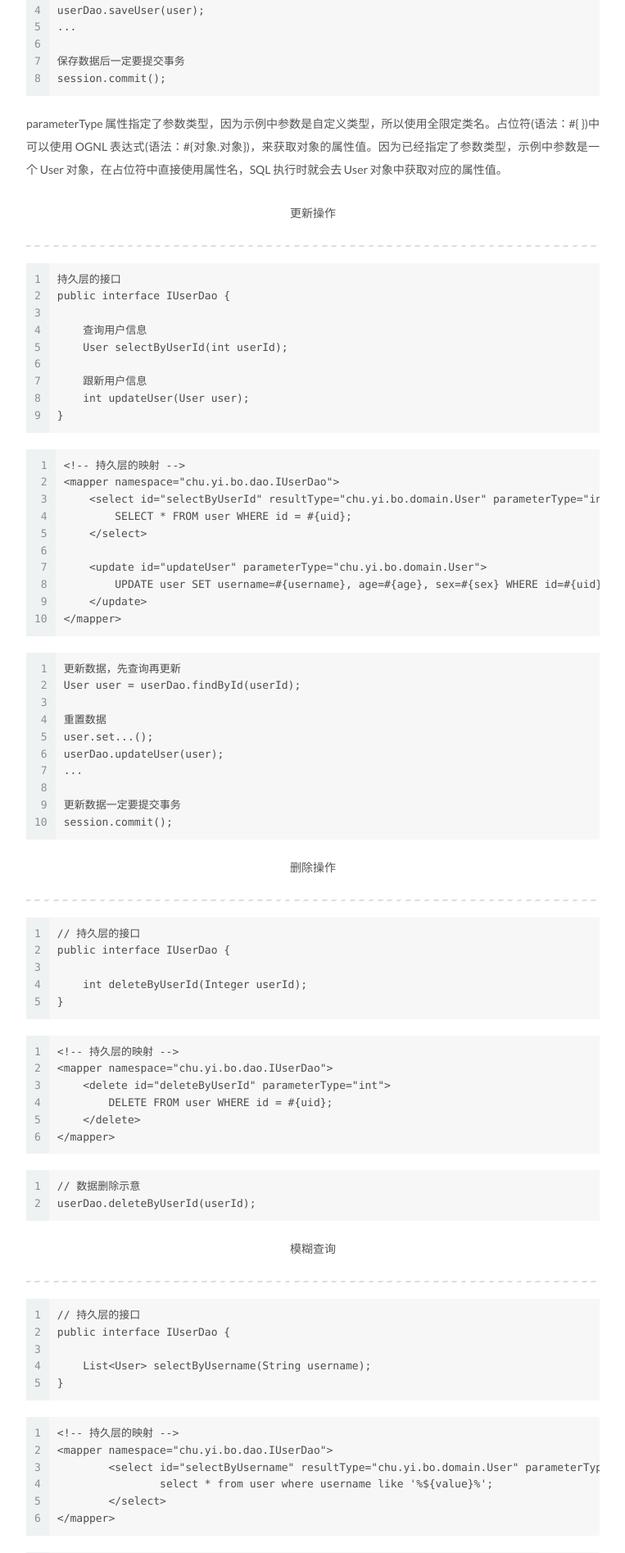
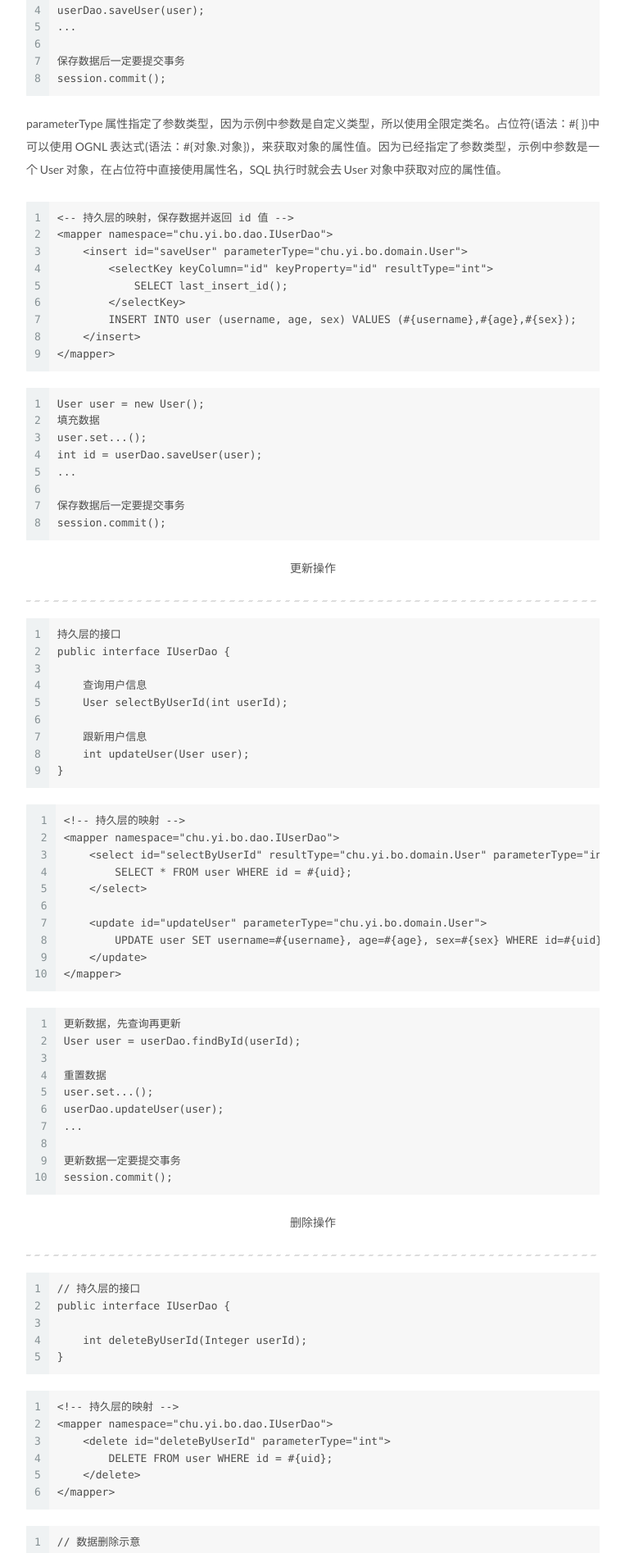
Before and after one commit to chuyibo/chuyibo.github.io, a Jekyll site: the page built from _posts/2021-01-27-MyBatis 学习笔记03.md, in a window 1280 px wide. Shown: the part 1344-3238 px from the top of the page at 82% size, without its empty margins (258-1021 px from the left). Built offline with Jekyll 4.4.1, drawn with Linux system fonts in a browser that asks for light colours.

Commit message:
2021/02/13

````diff
--- a/_posts/2021-01-27-MyBatis 学习笔记03.md
+++ b/_posts/2021-01-27-MyBatis 学习笔记03.md
@@ -67,6 +67,29 @@ session.commit();
 ```
 
 parameterType 属性指定了参数类型，因为示例中参数是自定义类型，所以使用全限定类名。占位符(语法：#{ })中可以使用 OGNL 表达式(语法：#{对象.对象})，来获取对象的属性值。因为已经指定了参数类型，示例中参数是一个 User 对象，在占位符中直接使用属性名，SQL 执行时就会去 User 对象中获取对应的属性值。
+
+```
+<-- 持久层的映射，保存数据并返回 id 值 -->
+<mapper namespace="chu.yi.bo.dao.IUserDao">
+    <insert id="saveUser" parameterType="chu.yi.bo.domain.User">
+        <selectKey keyColumn="id" keyProperty="id" resultType="int">
+            SELECT last_insert_id();
+        </selectKey>
+    	INSERT INTO user (username, age, sex) VALUES (#{username},#{age},#{sex});
+    </insert>
+</mapper>
+```
+
+```
+User user = new User();
+填充数据
+user.set...();
+int id = userDao.saveUser(user);
+...
+
+保存数据后一定要提交事务
+session.commit();
+```
 
 <p align="center">更新操作</p>
 
````
